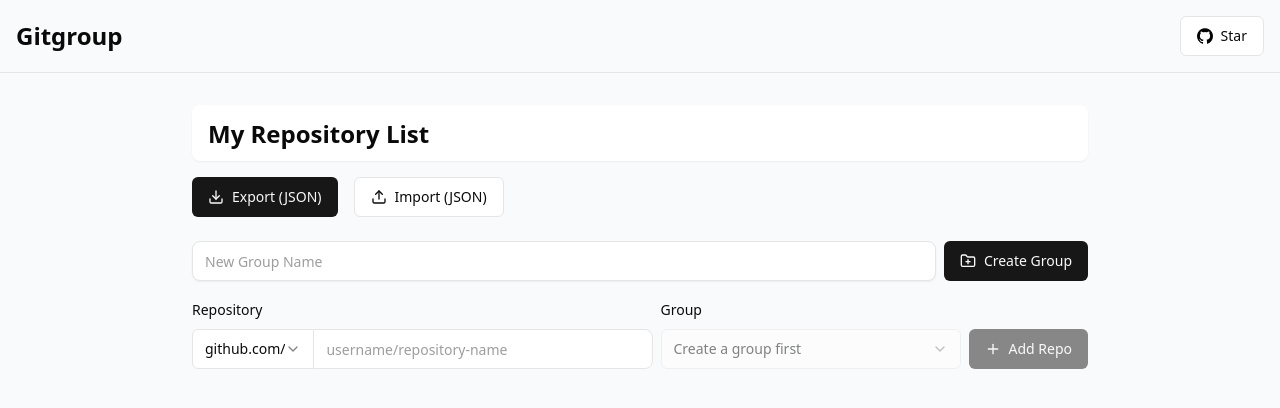
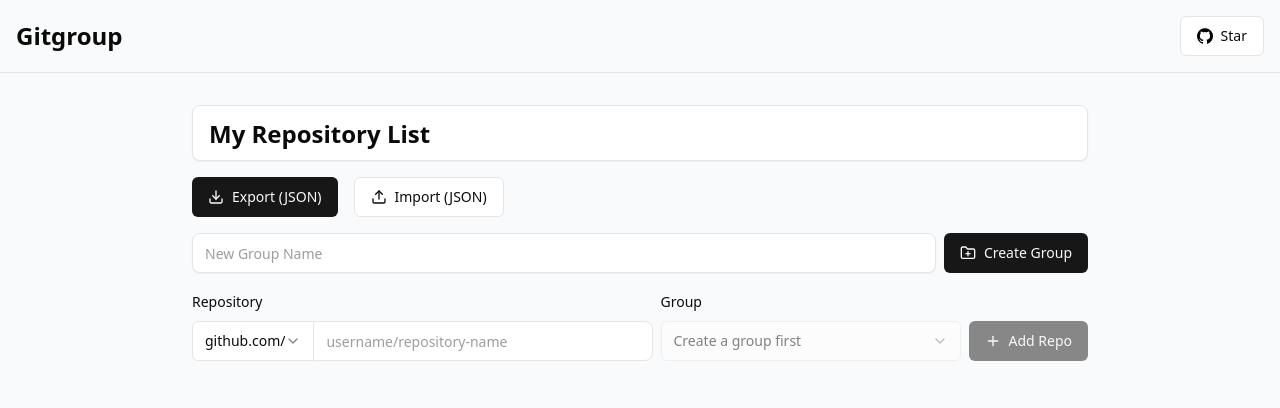
Before and after one commit to zaaakher/gitgroup, a React (Vite) app: page / in a window 1280 px wide. Shown: the top 408 px of the page. Built offline with nearby package versions, Linux system fonts and the light colour scheme.

Commit message:
chore: minor ui changes

```diff
--- a/src/App.tsx
+++ b/src/App.tsx
@@ -153,10 +153,10 @@ function App() {
             type="text"
             value={repoList.title}
             onChange={updateTitle}
-            className="text-2xl font-bold mb-4 p-4 h-14 w-full border-none focus:ring-0"
+            className="text-2xl font-bold mb-4 p-4 h-14 w-full border focus:ring-0"
           />
 
-          <div className="flex gap-4 mb-6">
+          <div className="flex gap-4 mb-4">
             <Button onClick={handleExport}>
               <Download size={16} /> Export (JSON)
             </Button>
```
